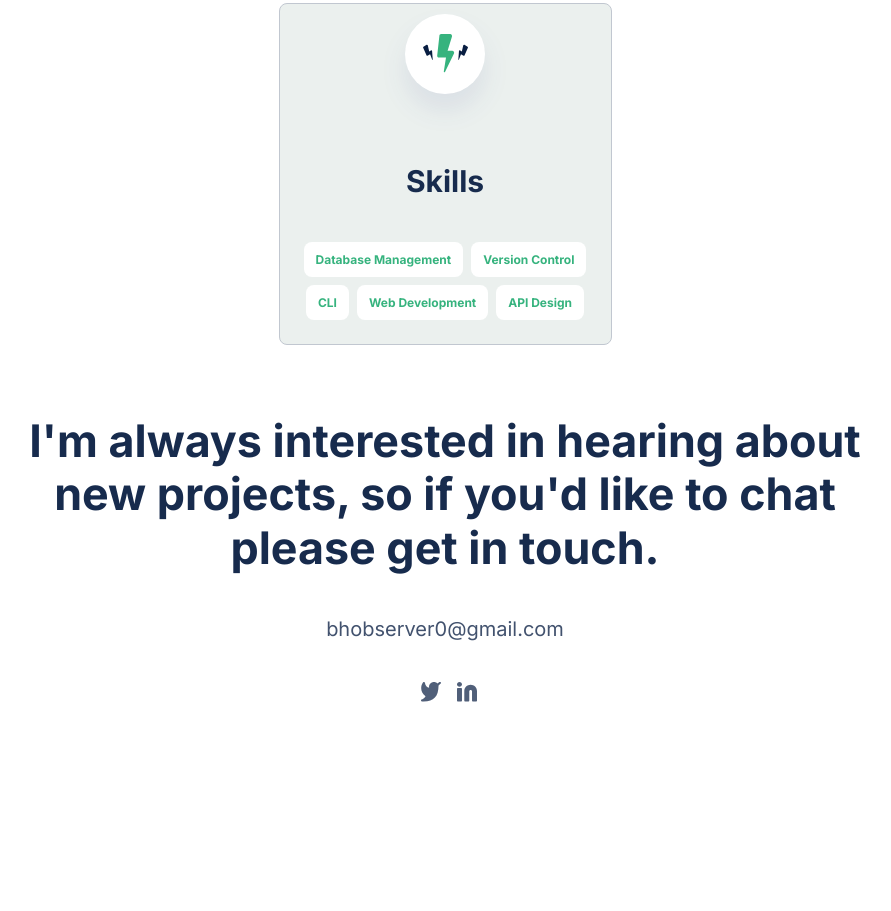
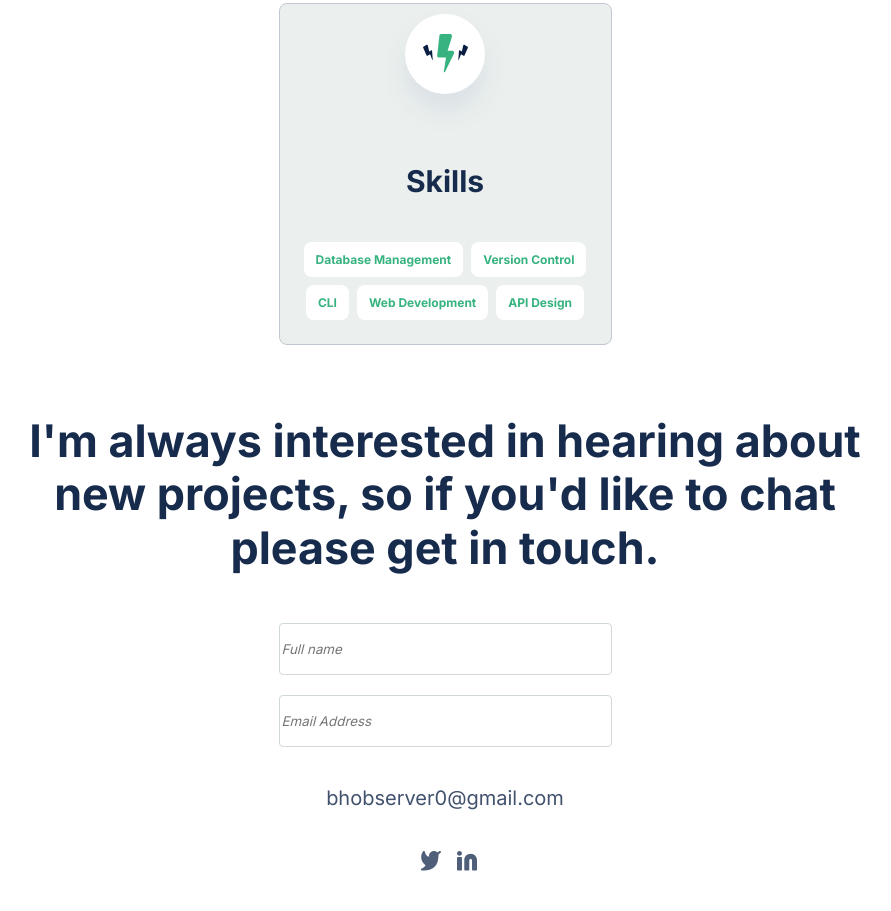
Before and after one commit to BHObserver/portfolio, a website: page index.html in a window 1280 px wide. Shown: the part 5359-6270 px from the top of the page, without its empty margins (195-1086 px from the left). Before the commit the page ends 6101 px from the top, so only its background shows below. Drawn offline with Linux system fonts and the light colour scheme.

Commit message:
Updated index.html

```diff
--- a/index.html
+++ b/index.html
@@ -190,7 +190,11 @@
         </section>
         <section class="contact">
                 <h2 class="primary color1">I'm always interested in hearing about new projects, so if you'd like to chat please get in touch.</h2>
+            <form action="" class="form">
+                <input type="text" placeholder="Full name">
+                <input type="text" placeholder="Email Address">
 
+            </form>
             <span class="email">bhobserver0@gmail.com</span>
             <div class="icon-container">
                 <ul class="icons">
```
